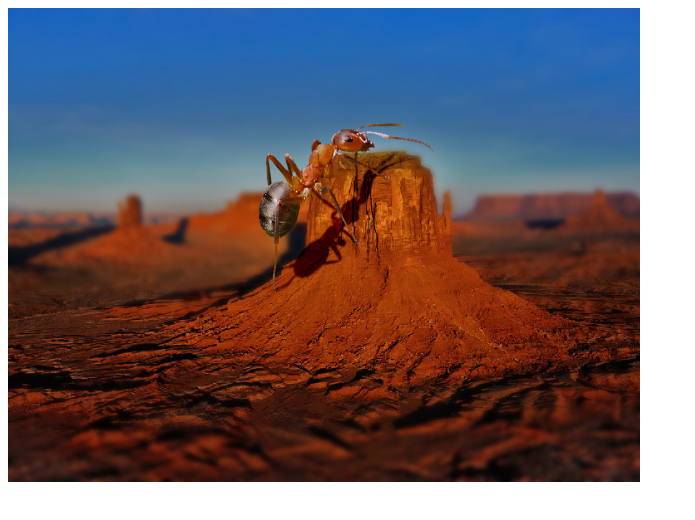
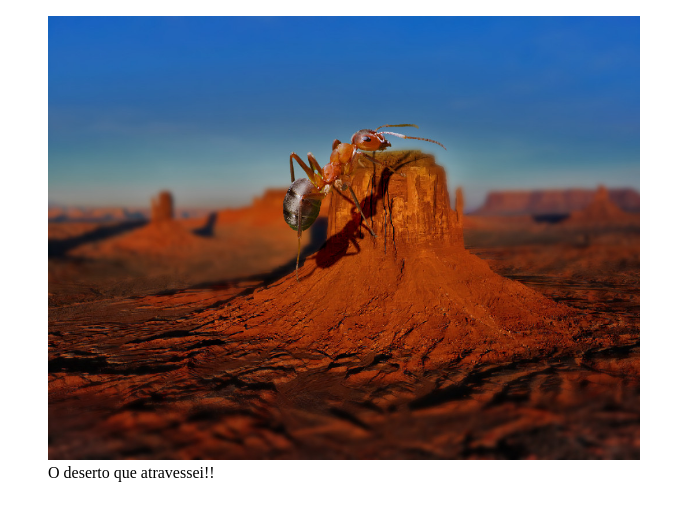
Before and after one commit to marceloonit/web-standards, a plain HTML site: page aula02/img.html in a window 1280 px wide. Shown: the whole page, without its empty margins (0-695 px from the left). Drawn offline with Linux system fonts and the light colour scheme.

Commit message:
break time

```diff
--- a/aula02/img.html
+++ b/aula02/img.html
@@ -3,8 +3,17 @@
   <head>
     <meta charset="UTF-8" />
     <title>IMG TAG</title>
+    <meta name="description" content="descrição da página" />
+    <meta name="keywords" content="palavra chave" />
+    <meta name="robots" content="index,follow" />
+
   </head>
   <body>
-    <img src="../img/img.jpg" title="Dessert's image" alt="Dessert's image" width="50%" />
+    <!-- start figure  -->
+    <figure>
+      <img src="../img/img.jpg" title="Dessert's image" alt="Dessert's image" width="50%" height="auto" />
+      <figcaption>O deserto que atravessei!!</figcaption>
+    </figure>
+    <!-- end figure  -->
   </body>
 </html>
```
Also changed, not shown: img.html (+1 -1 lines), meta_tags.html (+6 -1 lines).
